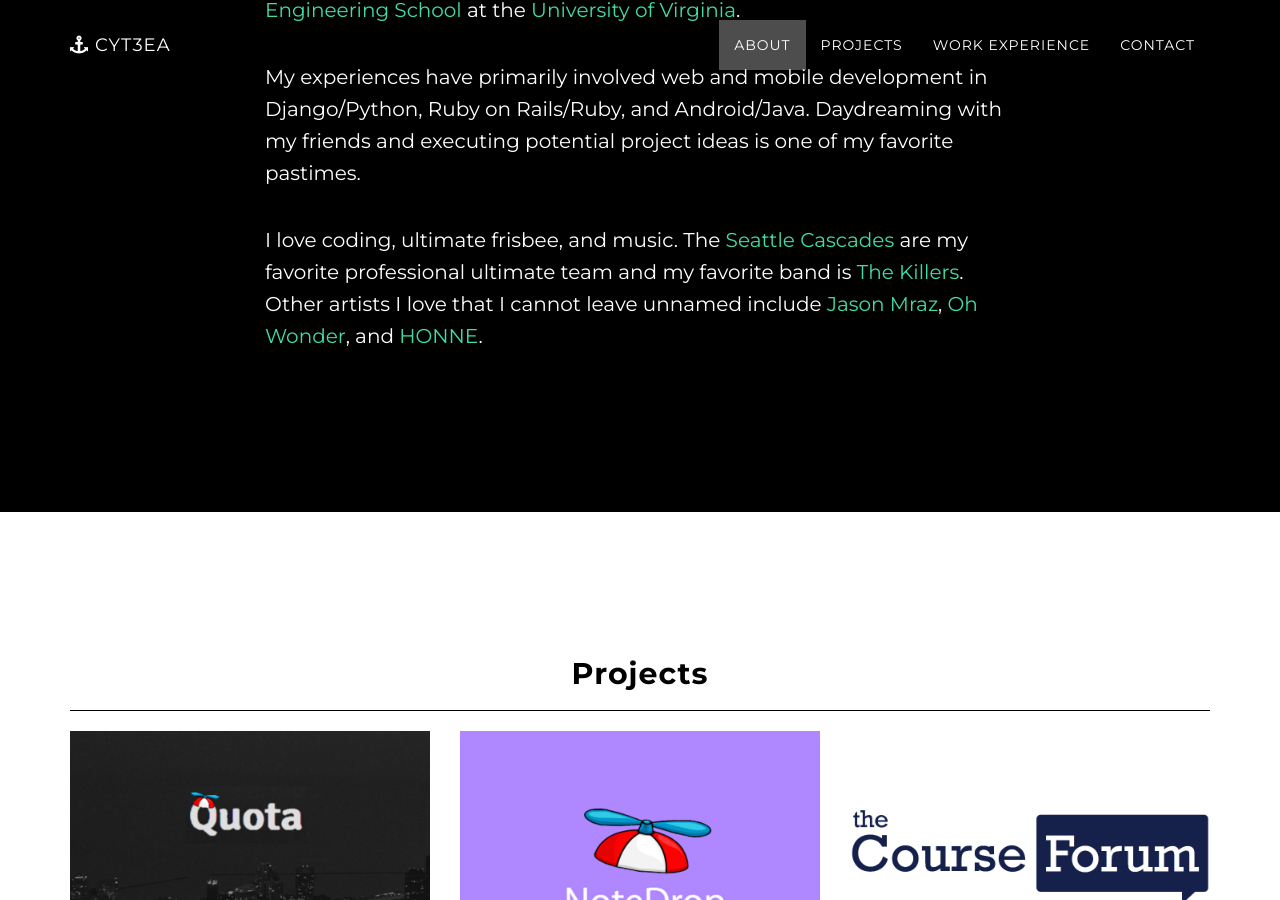
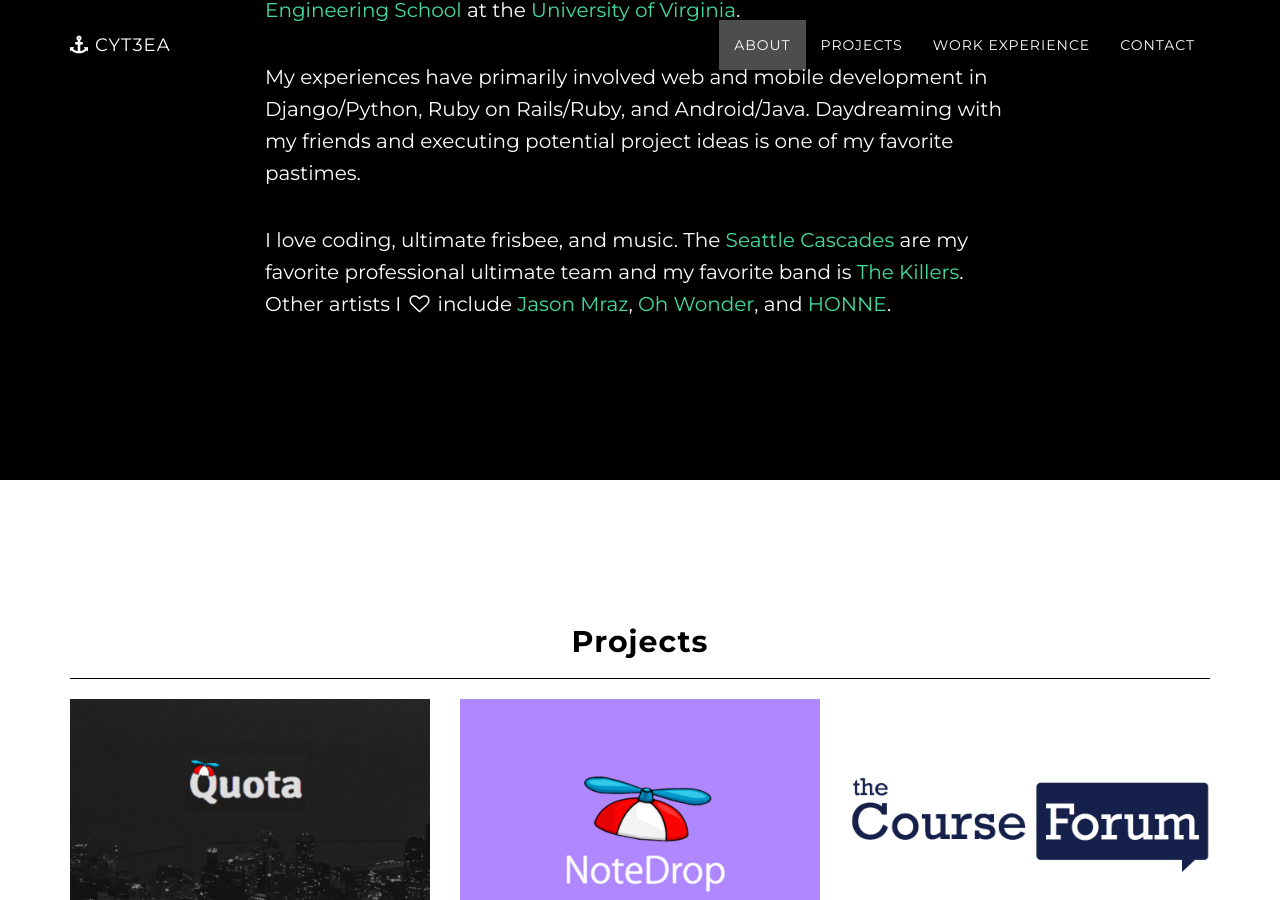
Before and after one commit to cyt3ea/cyt3ea.github.io, a Jekyll site: the page built from index.html, in a window 1280 px wide and 900 px high, scrolled down 896 px. Built offline with Jekyll 4.4.1, drawn with Linux system fonts in a browser that asks for light colours; nearby versions of some CDN libraries.

Commit message:
Change about me

```diff
--- a/_layouts/default.html
+++ b/_layouts/default.html
@@ -105,7 +105,7 @@
                 <h2>About Me</h2>
                 <p>I'm a third year undergraduate student studying Computer Science in the <a href="http://www.seas.virginia.edu/"> Engineering School </a> at the <a href="https://www.virginia.edu/">University of Virginia</a>. </p>
                 <p>My experiences have primarily involved web and mobile development in Django/Python, Ruby on Rails/Ruby, and Android/Java. Daydreaming with my friends and executing potential project ideas is one of my favorite pastimes.</p>
-                <p>I love coding, ultimate frisbee, and music. The <a href="http://www.seattlecascades.com/">Seattle Cascades</a> are my favorite professional ultimate team and my favorite band is <a href="http://www.thekillersmusic.com/">The Killers</a>. Other artists I love that I cannot leave unnamed include <a href="http://jasonmraz.com/">Jason Mraz</a>, <a href="http://ohwondermusic.com/">Oh Wonder</a>, and <a href="http://hellohonne.com/">HONNE</a>. </p>
+                <p>I love coding, ultimate frisbee, and music. The <a href="http://www.seattlecascades.com/">Seattle Cascades</a> are my favorite professional ultimate team and my favorite band is <a href="http://www.thekillersmusic.com/">The Killers</a>. Other artists I <i class="fa fa-heart-o fa-fw"></i> include <a href="http://jasonmraz.com/">Jason Mraz</a>, <a href="http://ohwondermusic.com/">Oh Wonder</a>, and <a href="http://hellohonne.com/">HONNE</a>. </p>
             </div>
         </div>
     </section>
```
